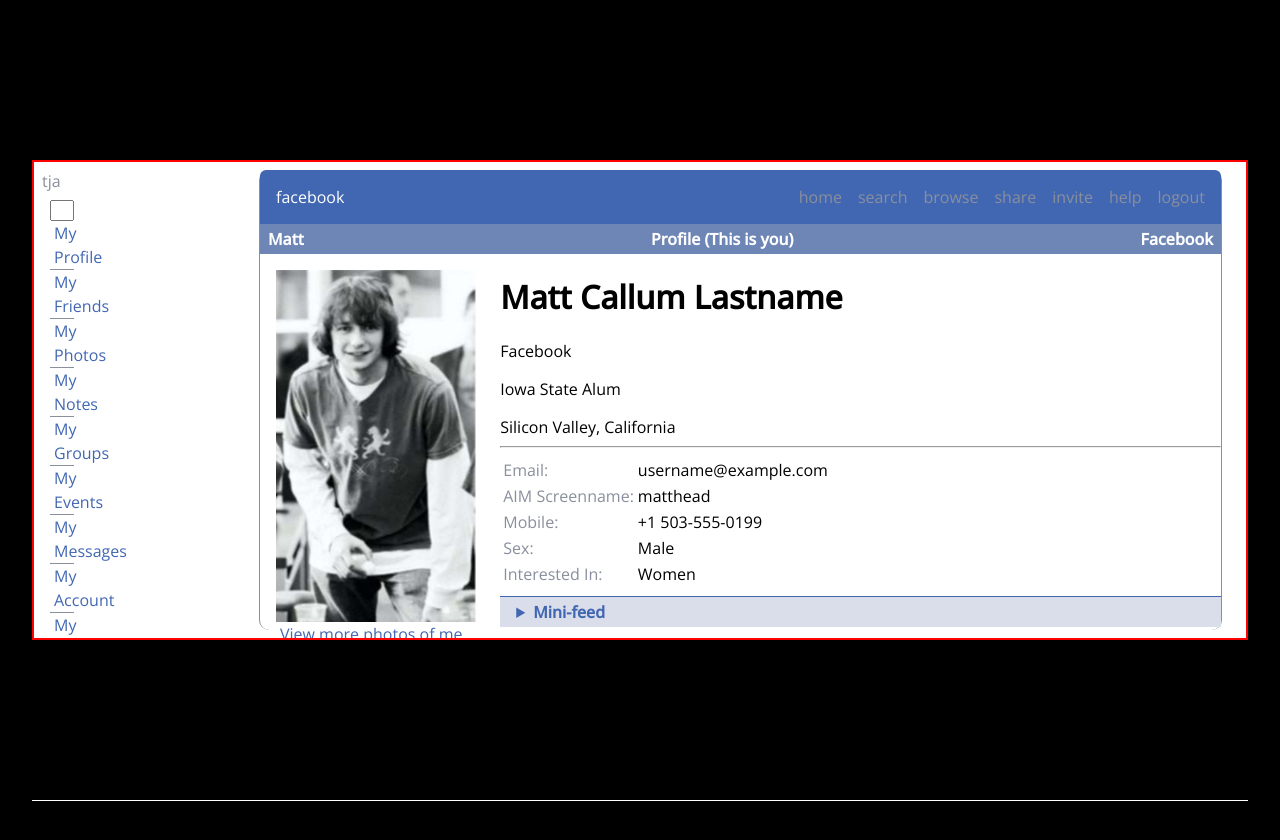
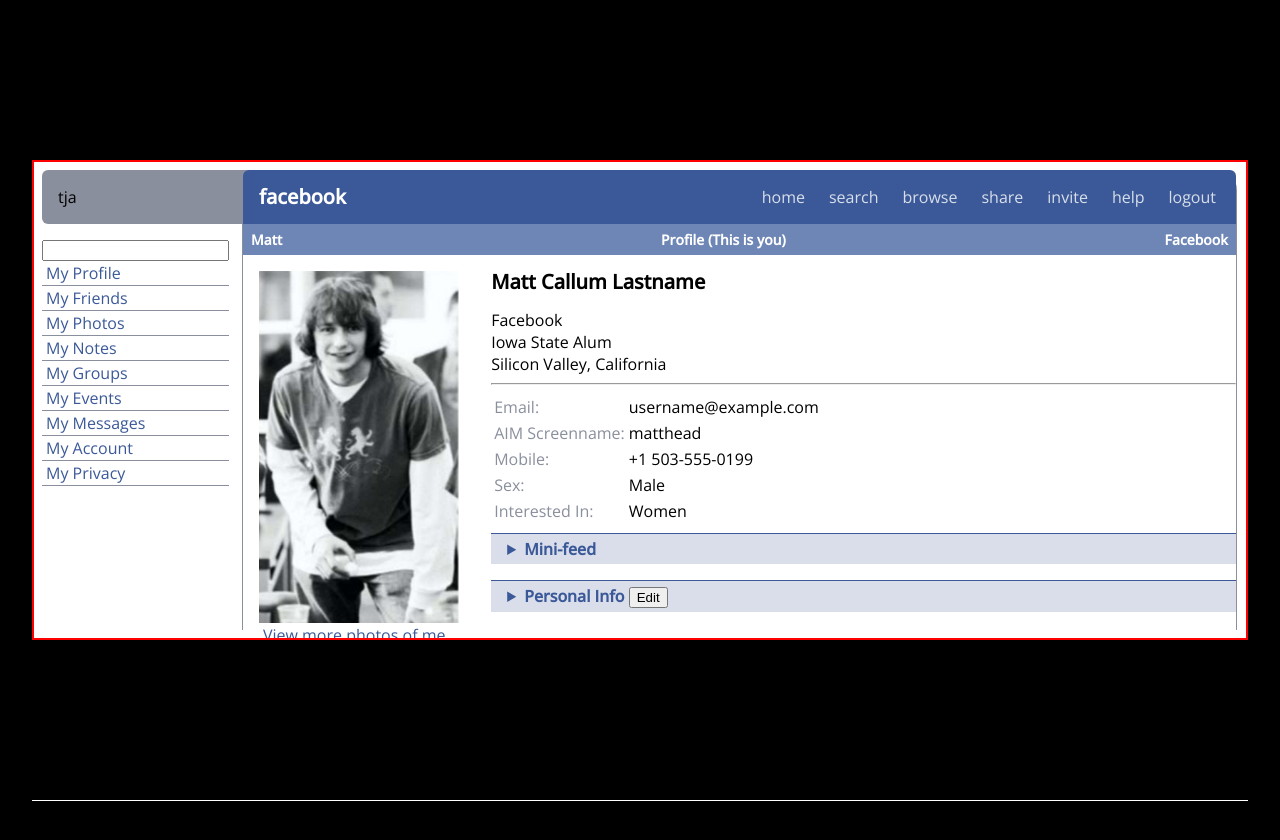
Before and after one commit to isntweb/home, a Next.js app: page / in a window 1280 px wide. Shown: the top 840 px of the page. Built offline with nearby package versions, Linux system fonts and the light colour scheme.

Commit message:
header styling closer..

```diff
--- a/pages/index.js
+++ b/pages/index.js
@@ -50,8 +50,8 @@ const personal_interests = [
 
 const TopMenu = () => {
   return (
-    <div className={styles.menu}>
-      <div className={styles.fblogo}>facebook</div>
+    <div className={styles.topMenu}>
+      <h1 className={styles.fblogo}>facebook</h1>
       <div className={styles.menuLinks}>
         <Link href="/home">home</Link>
         <Link href="/search">search</Link>
@@ -128,8 +128,8 @@ export default function Home() {
                   </div>
                   <div className={styles.profileBodyMain}>
                     <h1>Matt Callum Lastname</h1>
-                    <p>Facebook</p>
-                    <p>Iowa State Alum</p>
+                    <div>Facebook</div>
+                    <div>Iowa State Alum</div>
                     <address>Silicon Valley, California</address>
                     <hr/>
 
--- a/styles/Home.module.css
+++ b/styles/Home.module.css
@@ -38,20 +38,23 @@
 
 
 /* Menu on the top bar */
-.menu {
+.topMenu {
   width: 100%;
   display: flex;
   flex-direction: row;
   color: var(--white);
   background-color: var(--blue);
-  padding: 1rem;
   justify-content: space-between;
-  border-top-left-radius: 6px;
-  border-top-right-radius: 6px;
+  align-items: center;
+  padding: 0 1rem;
+  border-top-left-radius: var(--radius);
+  border-top-right-radius: var(--radius);
 }
 
 .fblogo {
   width: 50%;
+  display: block;
+  /* height: 33px; */
 }
 
 .menuLinks {
@@ -62,8 +65,14 @@
 
 .menuLinks > a {
   display: block;
-  padding-left: 1rem;
+  margin-left: 1rem;
+  padding: 0.125rem 0.25rem;
+  color: var(--menu-text);
+}
+
+.menuLinks > a:hover {
   color: var(--grey);
+  background-color: blue;
 }
 
 /* Thing in the middle? */
@@ -71,10 +80,11 @@
   display: flex;
   flex-direction: column;
   height: 100%;
-  border-radius: 10px;
+  border-top-left-radius: 20px;
+  border-top-right-radius: 20px;
   width: 100%;
-  margin-left: 1rem;
-  margin-right: 1rem;
+  margin-left: 1px;
+  margin-right: 1px;
   border-left: 1px solid var(--grey);
   border-right: 1px solid var(--grey);
 }
@@ -83,17 +93,21 @@
 .sideColumn {
   display: flex;
   flex-direction: column;
+  width: 20%;
 }
 
 .cornerLogo {
-  color: var(--grey);
+  background-color: var(--grey);
+  padding: 1rem;
+  margin-right: -1rem;
+  border-radius: var(--radius);
 }
 
 .sidebar {
   display: flex;
   flex-direction: column;
-  padding: 0.5rem;
-  width: 20%;
+  padding-top: 1rem;
+  padding-right: 0.75rem;
 }
 
 /* Facebook app content that changes between pages. */
@@ -104,6 +118,9 @@
 
 .profileHeader {
   font-weight: bold;
+  font-size: 14px;
+  line-height: 23px;
+
   padding: 0.25rem 0.5rem;
   background-color: var(--subbanner-background);
   color: var(--white);
--- a/styles/globals.css
+++ b/styles/globals.css
@@ -1,13 +1,18 @@
 @import url('https://fonts.googleapis.com/css2?family=Open+Sans:ital,wght@0,400;0,500;1,400&display=swap');
 
 :root {
-  --blue: #4267B2;
+  --blue: #3B5998;
   --grey: #898F9C;
   --black: #000000;
   --white: white;
 
+  --menu-text: #D8DFEA;
+
+
   --subbanner-background: #6E86B6;
   --accordion-title-background: #DADEEA;
+
+  --radius: 6px;
 }
 
 html, body {
@@ -22,10 +27,19 @@ a {
   text-decoration: none;
 }
 
+h1 {
+  font-size: 20px;
+}
+
 * {
   box-sizing: border-box;
 }
 
+/* p { */
+/*   padding: 0; */
+/*   margin: 0; */
+/* } */
+
 address {
   font-style: normal;
 }
```
